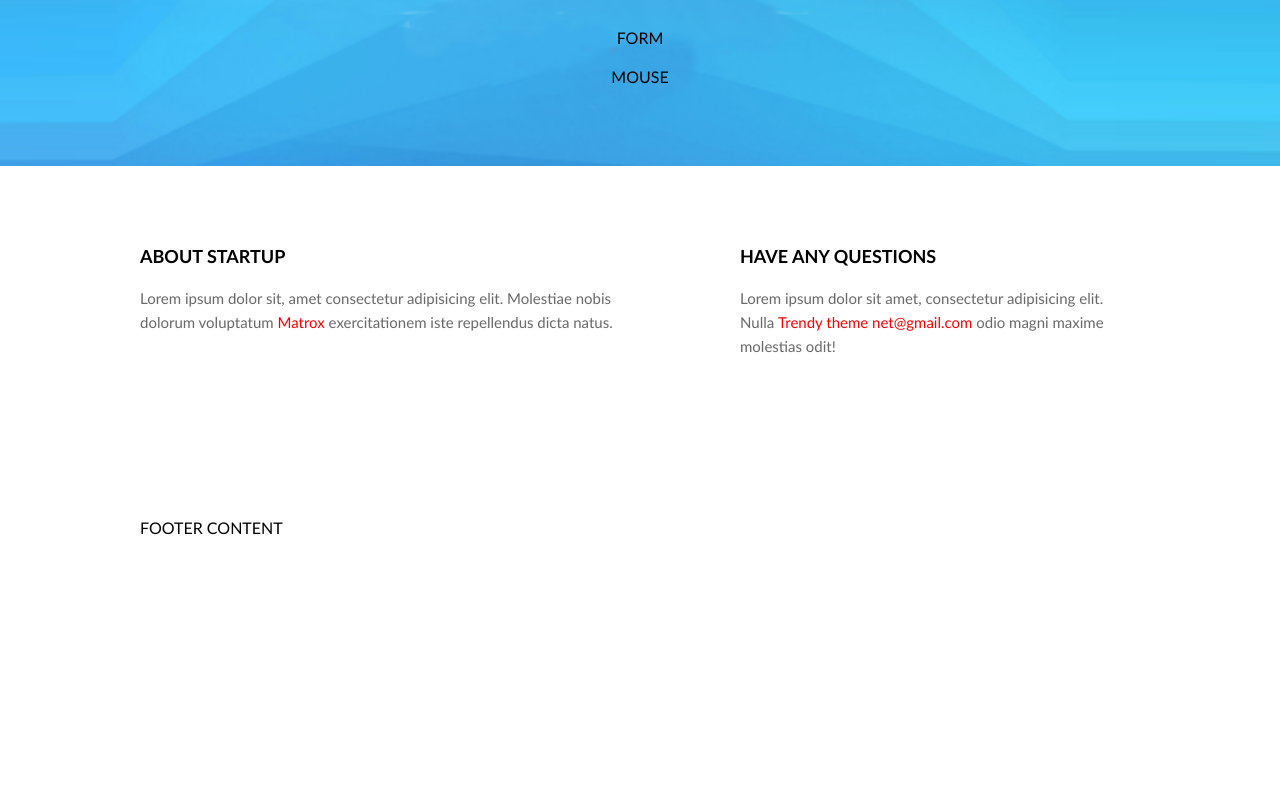
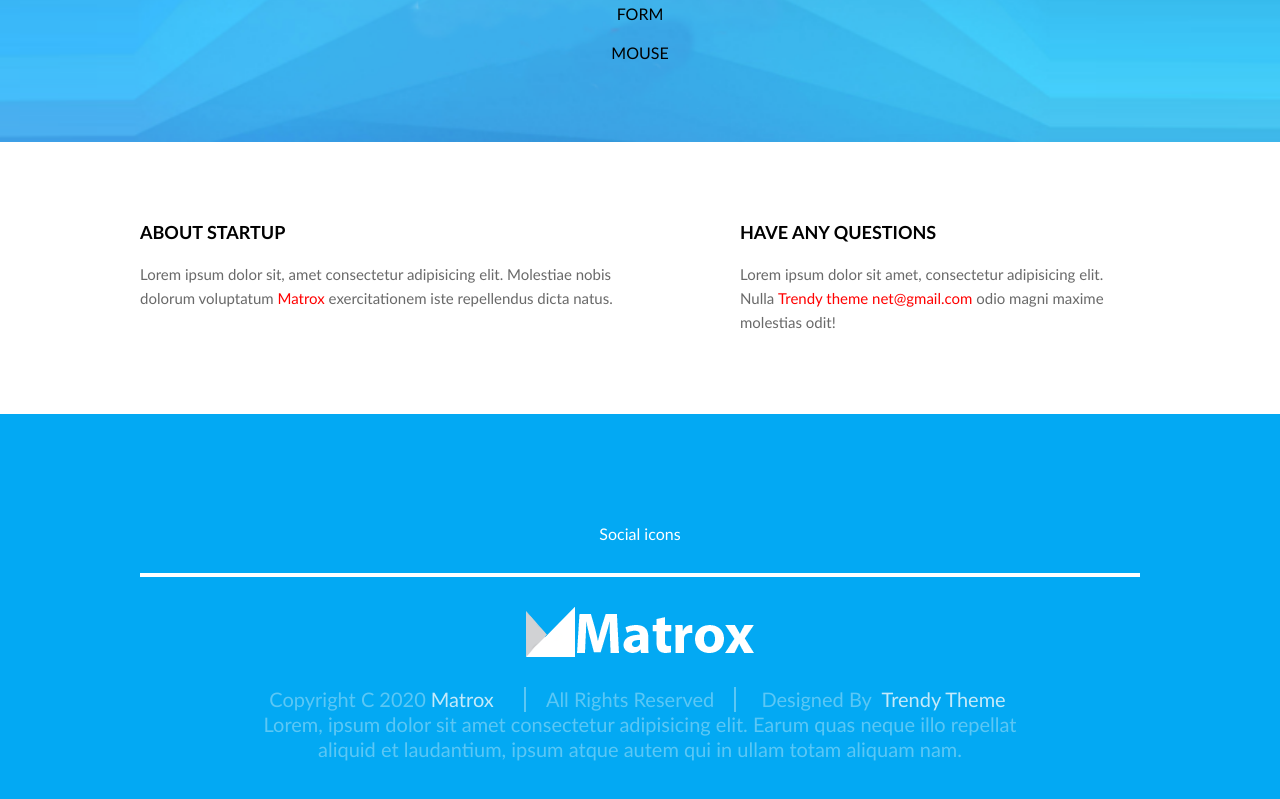
Before and after one commit to prytis/Comming-Soon, a plain HTML site: page index.html in a window 1280 px wide. Shown: the part 433-1232 px from the top of the page. Before the commit the page ends 1050 px from the top, so only its background shows below. Drawn offline with Linux system fonts and the light colour scheme; files whose address does not match are found by name.

Commit message:
footer without icons

```diff
--- /dev/null
+++ b/css/footer.css
@@ -0,0 +1,39 @@
+footer.container {
+    background-color: #03a9f3;
+    text-align: center;
+}
+
+    footer.container .row > .social {
+        width: 100%;
+        color: #fff;
+        padding: 30px;
+        border-bottom: 4px solid #fff;
+    }
+
+    footer.container .row > img {
+        padding: 30px 0;
+    }
+
+    footer.container .row .texts {
+        color: #5bc7f5;
+        width: 80%;
+        font-size: 20px;
+        line-height: 25px;
+    }
+
+    footer.container .row .texts > p {
+        width: calc(30% -10px);
+        padding: 0 20px;
+    }
+    footer.container .row p:nth-child(2) {
+        width: calc(30% -10px);
+        border-left: 2px solid #5bc7f5;
+        border-right: 2px solid #5bc7f5;
+        padding: 0 20px;
+    }
+
+        footer.container .row .texts > p > a {
+            color: #c4eafa;
+            padding: 0 5px;
+            text-decoration: none;
+        }
--- a/css/reset.css
+++ b/css/reset.css
@@ -12,4 +12,3 @@ body * {
 script{
     display: none;
 }
-body,
--- a/index.html
+++ b/index.html
@@ -8,6 +8,7 @@
     <link rel="stylesheet" href="./css/hero.css">
     <link rel="stylesheet" href="./css/layout.css">
     <link rel="stylesheet" href="./css/content.css">
+    <link rel="stylesheet" href="./css/footer.css">
 </head>
 <body>
     <div class="container hero">
@@ -41,7 +42,16 @@
     </main>
     <footer class="container">
         <div class="row">
-            FOOTER CONTENT
+            <div class="social">Social icons</div>
+
+            <img src="./images/footer-logo.png">
+            <div class="texts">
+                <p>Copyright C 2020<a href="#">Matrox</a></p>
+                <p>All Rights Reserved</p>
+                <p>Designed By <a href="#">Trendy Theme</a></p>
+                <p>Lorem, ipsum dolor sit amet consectetur adipisicing elit. Earum quas neque illo repellat aliquid et laudantium, ipsum atque autem qui in ullam totam aliquam nam.</p>
+            </div>
+        </div>
         </div>
     </footer>
 </body>
```
Also changed, not shown: images/footer-logo.png (added).
